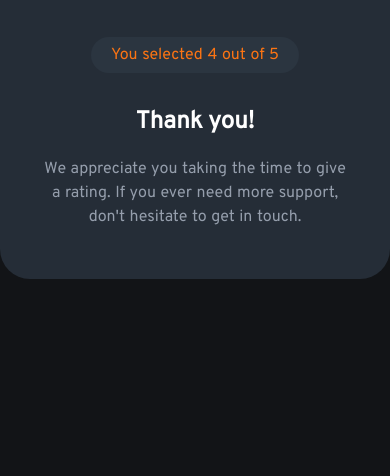
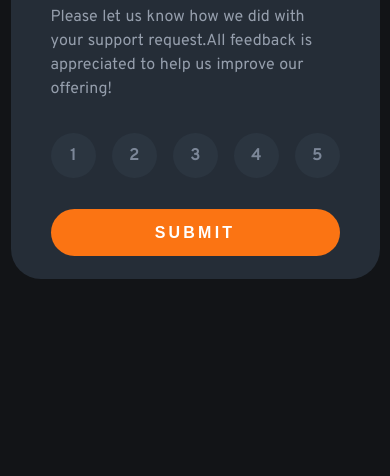
Before and after one commit to Hector56k/component-rating, a plain HTML site: page index.html in a window 390 px wide. Shown: the part 368-844 px from the top of the page. Drawn offline with Linux system fonts and the light colour scheme.

Commit message:
added mobile responsive codes

```diff
--- a/index.html
+++ b/index.html
@@ -2,6 +2,7 @@
 <html lang="en">
   <head>
     <meta charset="UTF-8" />
+    <meta content="width=device-width, initial-scale=1" name="viewport" />
     <link rel="icon" type="image/png" href="assets/favicon.png" />
     <link rel="stylesheet" href="styles.css" />
     <link
@@ -12,7 +13,7 @@
   </head>
   <body>
     <div class="wrapper">
-      <div class="rating-card hidden">
+      <div class="rating-card">
         <div class="icon">
           <img src="assets/icon-star.svg" alt="icon-star" />
         </div>
@@ -30,7 +31,7 @@
         </ol>
         <button>submit</button>
       </div>
-      <div class="thank-you-card">
+      <div class="thank-you-card hidden">
         <img src="assets/illustration-thank-you.svg" alt="Thank You" />
         <div>
           <p>You selected <span>4</span> out of 5</p>
--- a/styles.css
+++ b/styles.css
@@ -119,3 +119,17 @@ button {
   background-color: var(--dark-blue-alt);
   color: var(--orange);
 }
+
+@media screen and (max-width: 500px) {
+  .wrapper {
+    width: 100%;
+    margin: 0 40px;
+  }
+  ol {
+    gap: 1rem;
+  }
+  .icon {
+    height: 45px;
+    width: 45px;
+  }
+}
```
